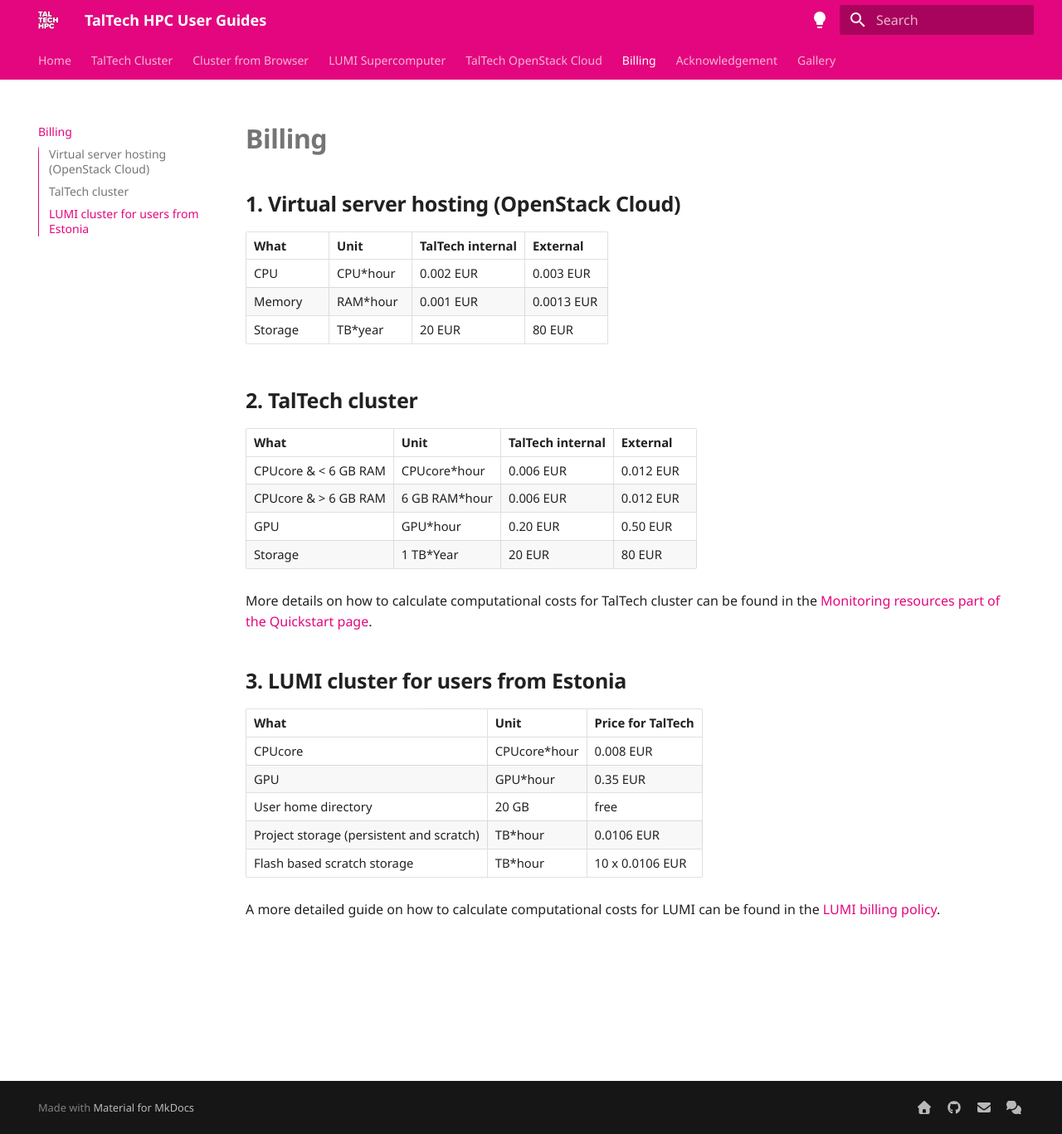
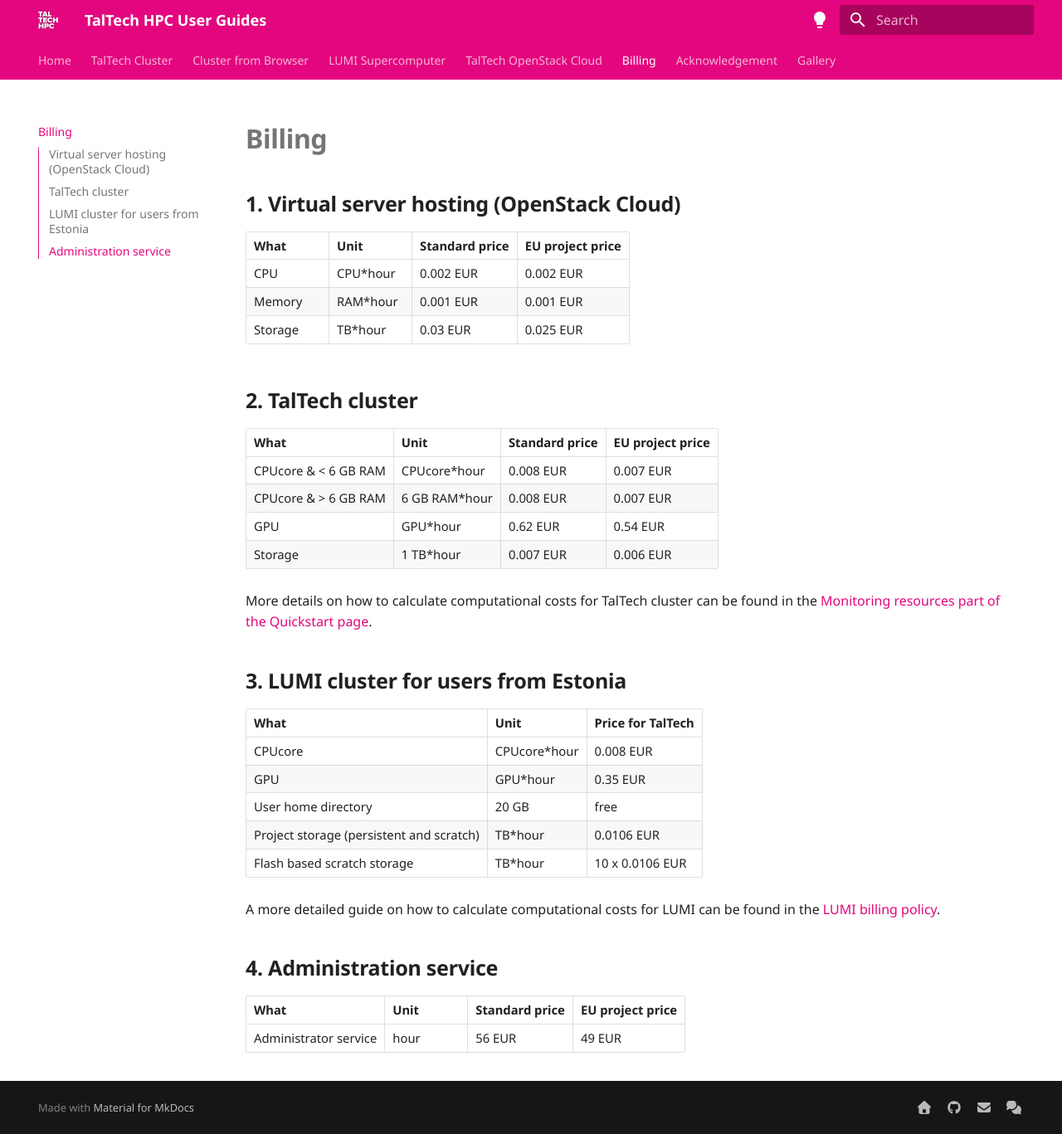
Before and after one commit to TalTech-HPC-Centre/user-guides-source, an MkDocs documentation site: the page built from docs/billing.md, in a window 1280 px wide and 1367 px high. Shown: the whole window at 83% size. Built offline with MkDocs 1.6.1 and Material for MkDocs 9.7.7, drawn with Linux system fonts in a browser that asks for light colours; comment, search, counter and statistics services are not loaded.

Commit message:
corrected prices in billing page (prices are in TWO places)
	modified:   billing.md

```diff
--- a/docs/billing.md
+++ b/docs/billing.md
@@ -2,20 +2,20 @@
 
 ## Virtual server hosting (OpenStack Cloud)
 
-| What    | Unit       | TalTech internal | External  |
+| What    | Unit       | Standard price | EU project price |
 |---------|------------|------------------|-----------|
-| CPU     | CPU*hour   | 0.002 EUR        | 0.003 EUR |
-| Memory  | RAM*hour   | 0.001 EUR        | 0.0013 EUR|
-| Storage | TB*year    | 20 EUR           | 80 EUR    |
+| CPU     | CPU*hour   | 0.002 EUR        | 0.002 EUR |
+| Memory  | RAM*hour   | 0.001 EUR        | 0.001 EUR |
+| Storage | TB*hour    | 0.03 EUR         | 0.025 EUR |
 
 ## TalTech cluster
 
-| What                | Unit           | TalTech internal | External  |
+| What                | Unit           | Standard price | EU project price  |
 |---------------------|----------------|------------------|-----------|
-| CPUcore & < 6 GB RAM| CPUcore*hour   | 0.006 EUR        | 0.012 EUR |
-| CPUcore & > 6 GB RAM| 6 GB RAM*hour  | 0.006 EUR        | 0.012 EUR |
-| GPU                 | GPU*hour       | 0.20 EUR         | 0.50 EUR  |
-| Storage             | 1 TB*Year      | 20 EUR           | 80 EUR    |
+| CPUcore & < 6 GB RAM| CPUcore*hour   | 0.008 EUR        | 0.007 EUR |
+| CPUcore & > 6 GB RAM| 6 GB RAM*hour  | 0.008 EUR        | 0.007 EUR |
+| GPU                 | GPU*hour       | 0.62 EUR         | 0.54 EUR  |
+| Storage             | 1 TB*hour      | 0.007 EUR        | 0.006 EUR |
 
 More details on how to calculate computational costs for TalTech cluster can be found in the [Monitoring resources part of the Quickstart page](/quickstart.html#monitoring-resource-usage).
 
@@ -30,3 +30,10 @@
 | Flash based scratch storage | TB*hour | 10 x 0.0106 EUR   |
 
 A more detailed guide on how to calculate computational costs for LUMI can be found in the [LUMI billing policy](https://docs.lumi-supercomputer.eu/runjobs/lumi_env/billing/#compute-billing).
+
+
+## Administration service
+
+| What                  | Unit       | Standard price | EU project price |
+|-----------------------|------------|----------------|------------------|
+| Administrator service | hour       | 56 EUR         | 49 EUR           |
```
